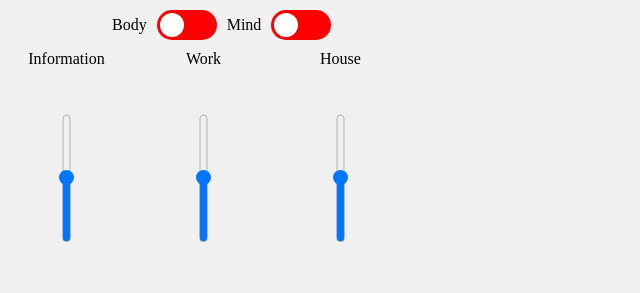
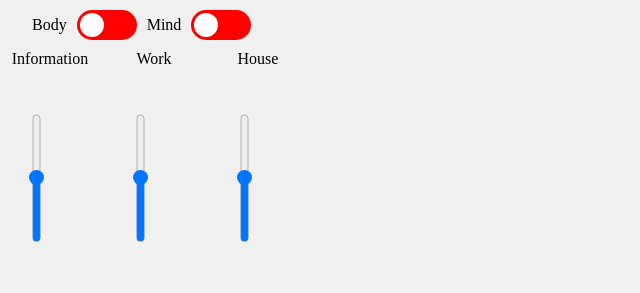
Before and after one commit to Xylon2/xorganized, a website: page public/index.html in a window 1280 px wide. Shown: the whole page, without its empty margins (0-640 px from the left). Drawn offline with Linux system fonts and the light colour scheme; no server answers.

Commit message:
update the formatting

```diff
--- a/public/index.html
+++ b/public/index.html
@@ -7,10 +7,14 @@
         .slider-container {
             display: inline-block;
             text-align: center;
+            height: 240px;
+            width: 100px;
         }
         .vertical-slider {
             writing-mode: bt-lr;
             transform: rotate(-90deg);
+            position: relative;
+            left: -30px;
         }
         .slider-label {
             display: block;
@@ -61,10 +65,10 @@
             transform: translateX(30px);
         }
     </style>
-    <title>Vertical Slider</title>
+    <title>Xorganized Dashboard</title>
 </head>
 <body>
-<div style="display: flex; margin-left: 7em;">
+<div style="display: flex; margin-left: 2em;">
     <p>Body</p>
     <div class="toggle-container">
         <input type="checkbox" id="toggleb" class="toggle-checkbox">
```
